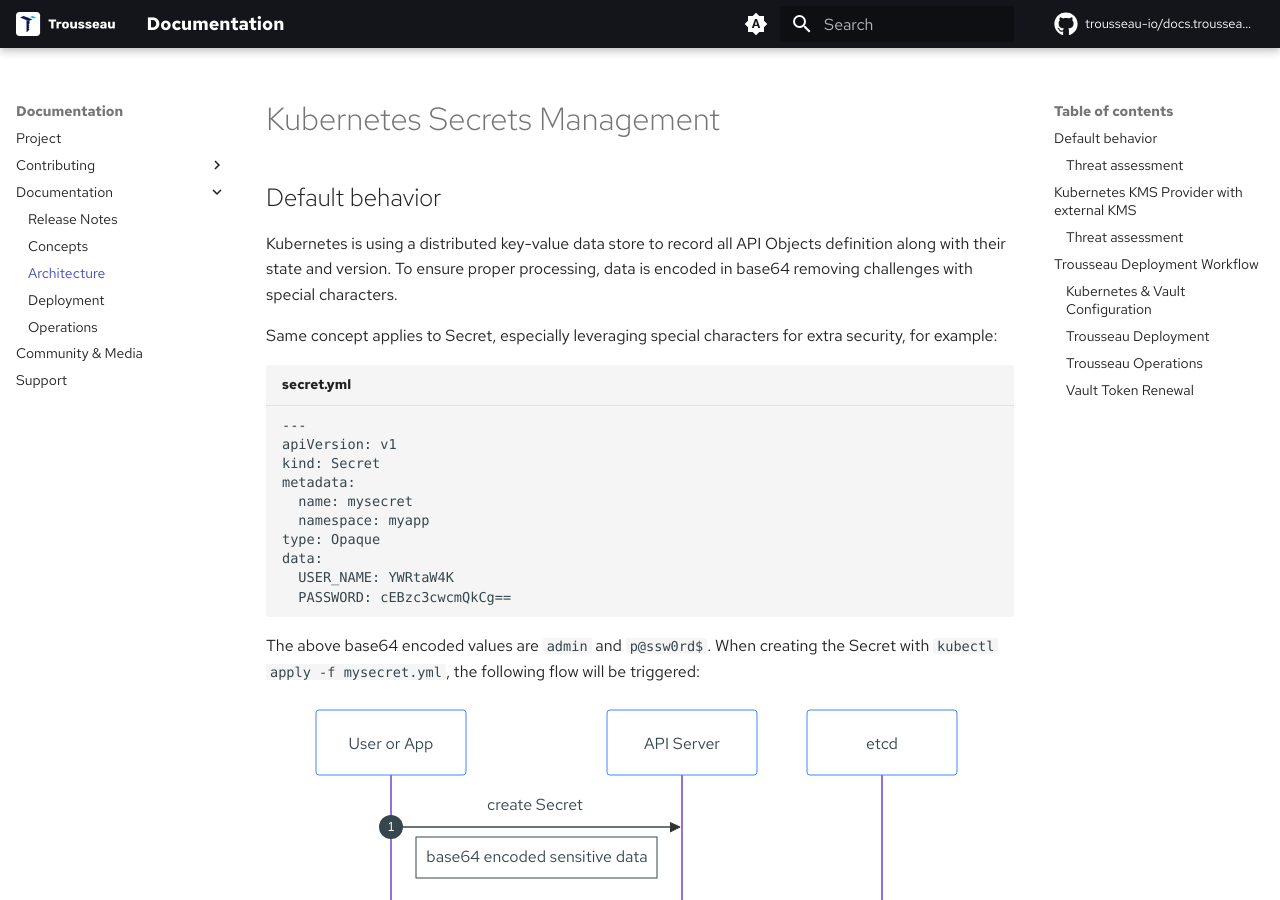
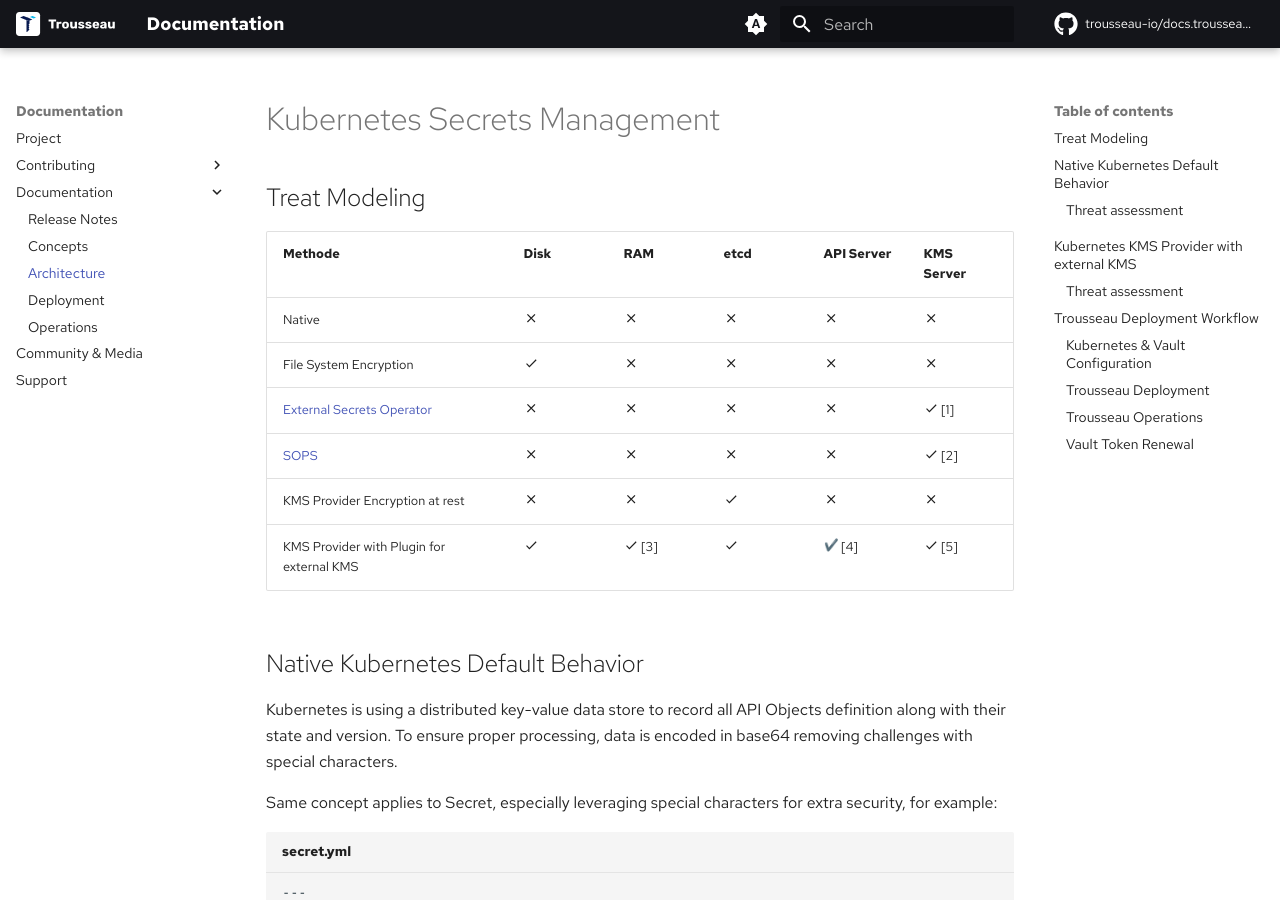
Before and after one commit to Trousseau-io/docs.trousseau.io, an MkDocs documentation site: the page built from docs/trousseau/architecture.md, in a window 1280 px wide and 900 px high. Built offline with MkDocs 1.6.1 and Material for MkDocs 9.7.7, drawn with Linux system fonts in a browser that asks for light colours; emoji names are drawn with the system emoji font; some web fonts are replaced; comment, search, counter and statistics services are not loaded.

Commit message:
Update architecture.md

```diff
--- a/docs/trousseau/architecture.md
+++ b/docs/trousseau/architecture.md
@@ -1,6 +1,18 @@
 # Kubernetes Secrets Management
 
-## Default behavior
+## Treat Modeling
+
+
+| Methode                                    | Disk | RAM | etcd | API Server | KMS Server |
+|--------------------------------------------|------|-----|------|------------|------------|
+| Native                                     | :material-close: | :material-close: | :material-close: | :material-close: | :material-close: |
+| File System Encryption                     | :material-check: | :material-close: | :material-close: | :material-close: | :material-close: |
+| [External Secrets Operator](https://external-secrets.io/) | :material-close: | :material-close: | :material-close: | :material-close: | :material-check: [1] |
+| [SOPS](https://github.com/mozilla/sops)    | :material-close: | :material-close: | :material-close: | :material-close: | :material-check: [2] |
+| KMS Provider Encryption at rest            | :material-close: | :material-close: | :material-check: | :material-close: | :material-close: |
+| KMS Provider with Plugin for external KMS  | :material-check: | :material-check: [3] | :material-check: | :heavy_check_mark: [4] | :material-check: [5] |
+
+## Native Kubernetes Default Behavior
 
 Kubernetes is using a distributed key-value data store to record all API Objects definition along with their state and version. To ensure proper processing, data is encoded in base64 removing challenges with special characters.
 
@@ -39,6 +51,10 @@
 
 ### Threat assessment
 Zero protection leading to full exposure of Secrets from file system, etcd data store, and Kubernetes API.
+
+
+##
+
 
 ## Kubernetes KMS Provider with external KMS
 
```
